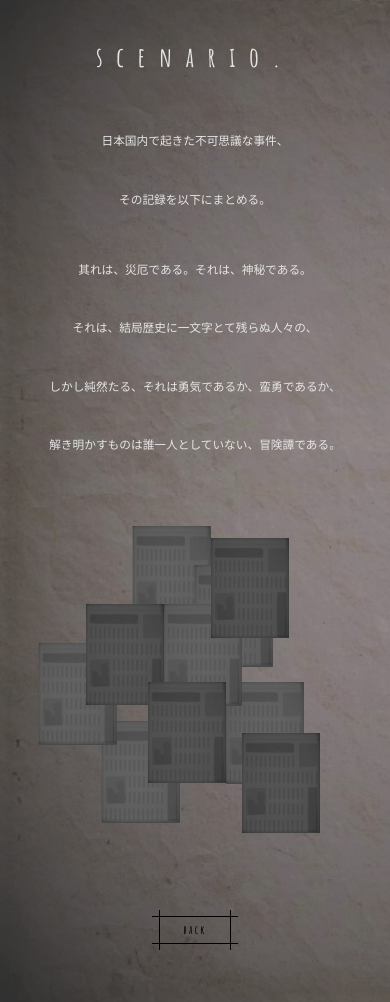
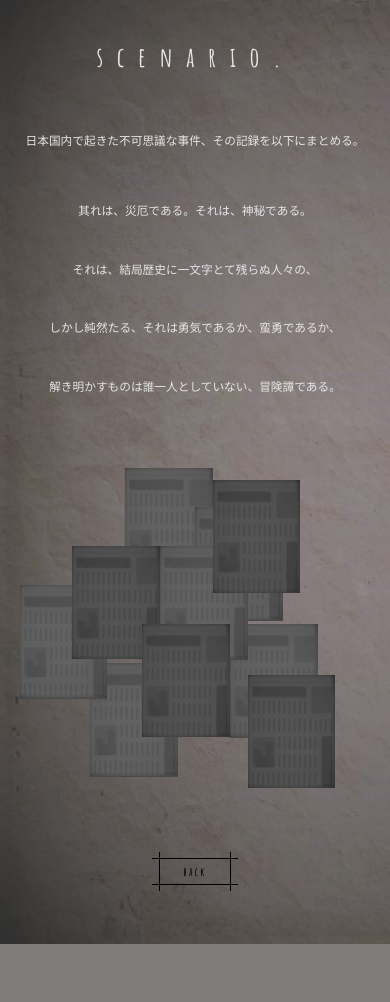
Before and after one commit to Next0000/after-school-talbe, a PHP site: the page made by シナリオ/index1.html in a window 390 px wide. After the commit the page ends 944 px from the top, so only its background shows below. Run offline with PHP 8.4, Linux system fonts and the light colour scheme; some web fonts are replaced.

Commit message:
Update style1.css

```diff
--- a/シナリオ/style1.css
+++ b/シナリオ/style1.css
@@ -439,7 +439,7 @@ input[type="checkbox"]:checked + #popup{
 
 @media screen and (max-width: 480px){
   body{
-    margin: 10%;
+    margin: 10% 5%;
     margin-bottom: 15%;
   }
   h1{
@@ -545,7 +545,7 @@ input[type="checkbox"]:checked + #popup{
   }
   /*探索者のデータ*/
   .data{
-    font-size: 3vw;
+    font-size: 2vw;
     width: 18vw;
   }
   .data h3{
```
